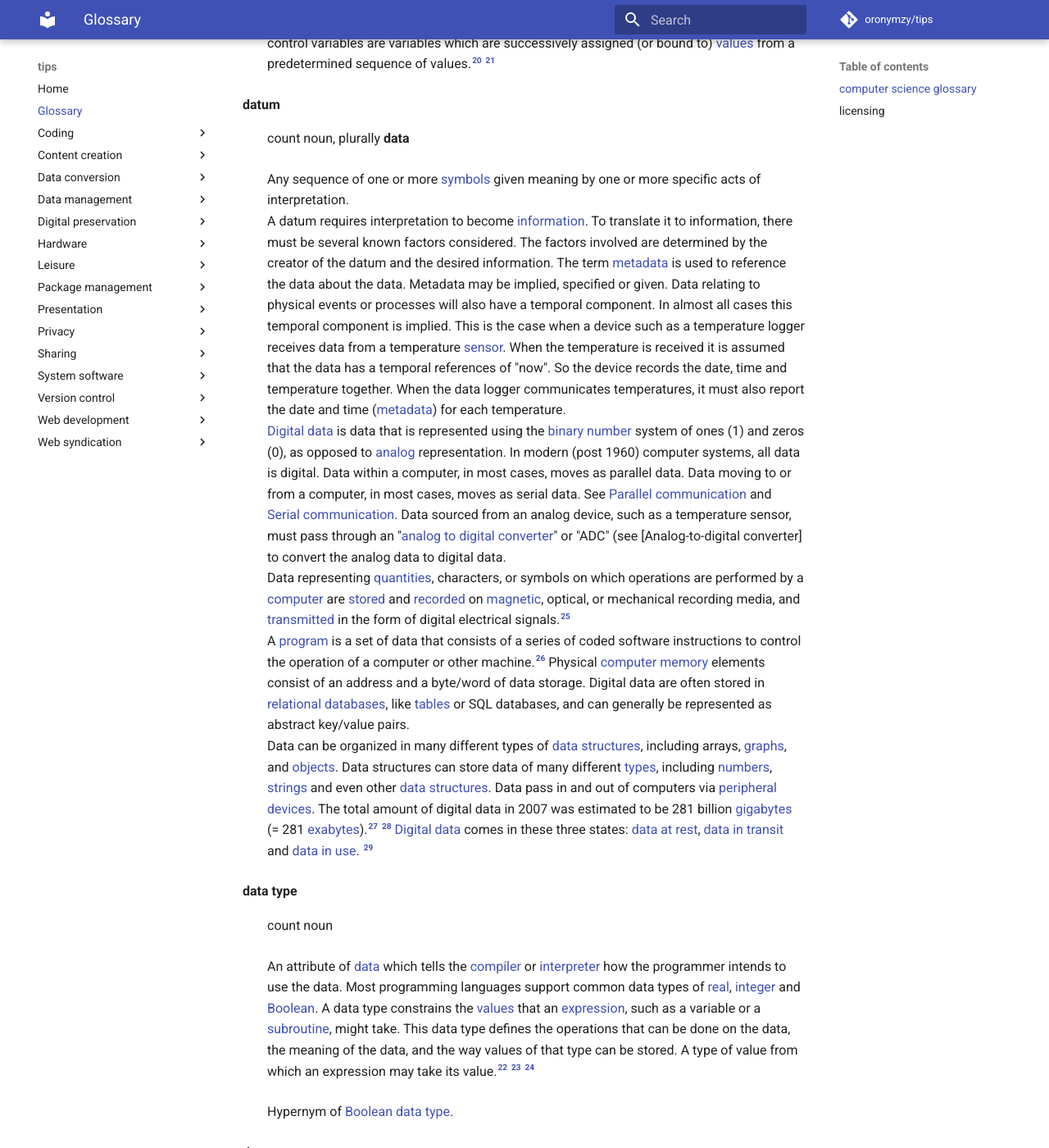
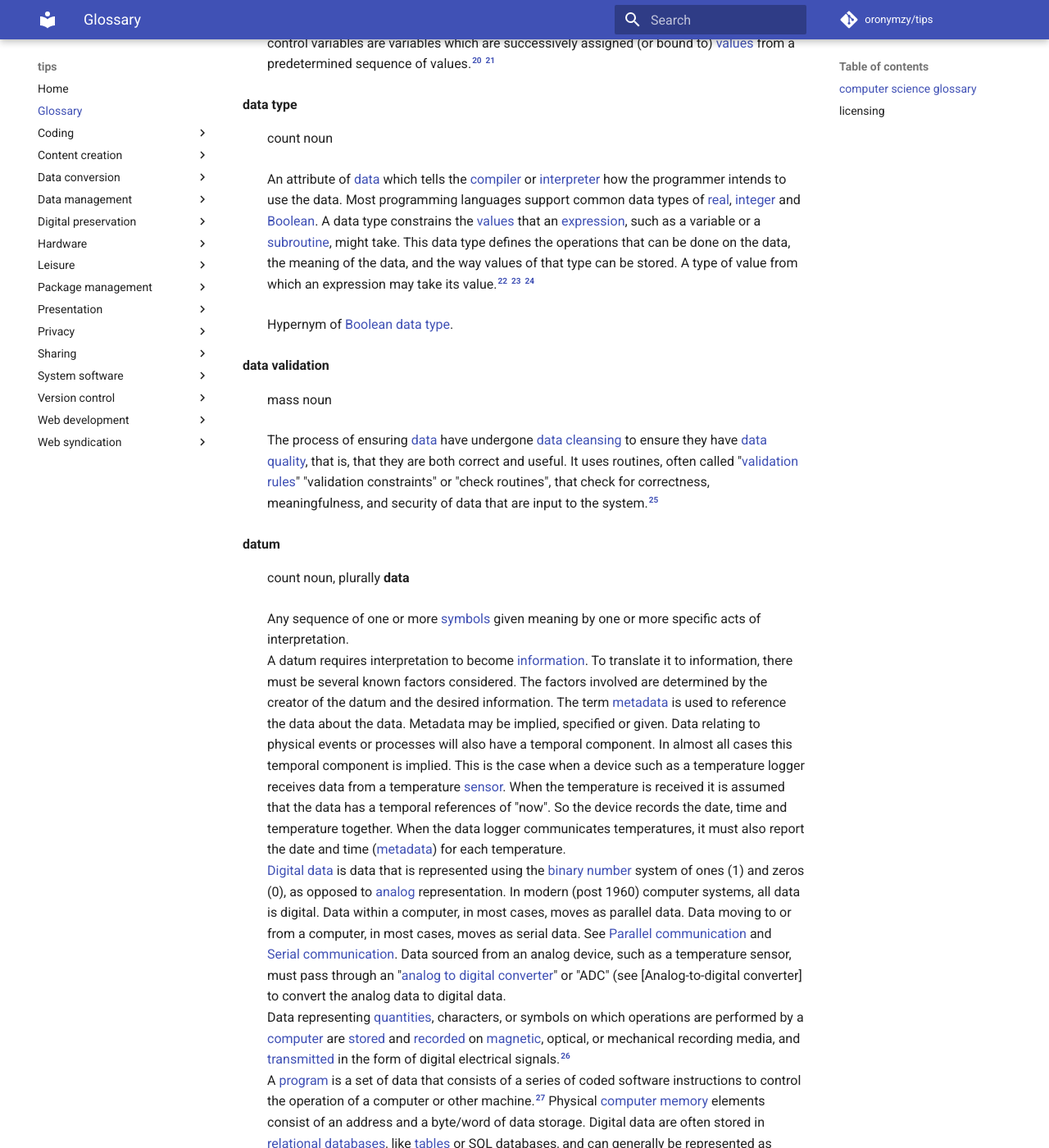
Before and after one commit to oronymzy/tips, an MkDocs documentation site: the page built from docs/glossry.md, in a window 1280 px wide and 1400 px high, scrolled down 4302 px. Shown: the whole window at 82% size. Built offline with MkDocs 1.6.1 and Material for MkDocs 9.7.7, drawn with Linux system fonts in a browser that asks for light colours; comment, search, counter and statistics services are not loaded; some of the changed text lies outside the part shown.

Commit message:
Add 'data validation' concept, add list item, relocate section
Add 'data validation' concept, with footnote.
Add 'Data validation'
unordered list item with hyperlink in 'licensing' section.
Relocate 'data type' section into correct position
when alphabetical order is considered.

```diff
--- a/docs/glossry.md
+++ b/docs/glossry.md
@@ -96,6 +96,15 @@ else
 : count noun
 : A [variable](https://en.wikipedia.org/wiki/Variable_(computer_science)) that is used to regulate the [flow of control](https://en.wikipedia.org/wiki/Control_flow) of a program. In definite [iteration](#iterationdef), control variables are variables which are successively assigned (or bound to) [values](#valuedef) from a predetermined sequence of values.[^controlvariabledef1] [^controlvariabledef-note1]
 
+**data type** {: #datatypedef }
+: count noun
+: An attribute of [data](#datumdef) which tells the [compiler](https://en.wikipedia.org/wiki/Compiler) or [interpreter](https://en.wikipedia.org/wiki/Interpreter_(computing)) how the programmer intends to use the data. Most programming languages support common data types of [real](https://en.wikipedia.org/wiki/Real_number), [integer](https://en.wikipedia.org/wiki/Integer_(computer_science)) and [Boolean](#Booleandatatypedef). A data type constrains the [values](#valuedef) that an [expression](#expressiondef), such as a variable or a [subroutine](#subroutinedef), might take. This data type defines the operations that can be done on the data, the meaning of the data, and the way values of that type can be stored. A type of value from which an expression may take its value.[^datatypedef1] [^datatypedef2] [^datatypedef-note1]
+: Hypernym of [Boolean data type](#Booleandatatypedef).
+
+**data validation** {: #datavalidationdef }
+: mass noun
+: The process of ensuring [data](#datumdef) have undergone [data cleansing](https://en.wikipedia.org/wiki/Data_cleansing) to ensure they have [data quality](https://en.wikipedia.org/wiki/Data_quality), that is, that they are both correct and useful. It uses routines, often called "[validation rules](https://en.wikipedia.org/wiki/Validation_rule)" "validation constraints" or "check routines", that check for correctness, meaningfulness, and security of data that are input to the system.[^datavalidationdef-note1]
+
 **datum** {: #datumdef }
 : count noun, plurally **data**
 : Any sequence of one or more [symbols](#symboldef) given meaning by one or more specific acts of interpretation.
@@ -355,6 +359,7 @@ The code fragments above are written in the [C programming language](https://en.
 - [Control variable (programming)](https://en.wikipedia.org/w/index.php?title=Control_variable_(programming)&oldid=868177931)
 - [Data (computing)](https://en.wikipedia.org/w/index.php?title=Data_(computing)&oldid=881080086)
 - [Data type](https://en.wikipedia.org/w/index.php?title=Data_type&oldid=879519751)
+- [Data validation](https://en.wikipedia.org/w/index.php?title=Data_validation&oldid=880736882)
 - [Entity](https://en.wikipedia.org/w/index.php?title=Entity&oldid=880867147)
 - [Entry point](https://en.wikipedia.org/w/index.php?title=Entry_point&oldid=881544189)
 - [Expression (computer science)](https://en.wikipedia.org/w/index.php?title=Expression_(computer_science)&oldid=878391104)
@@ -415,6 +420,7 @@ on Wiktionary, with changes made.
 [^datatypedef1]: [type](http://foldoc.org/type) at the *[Free On-line Dictionary of Computing](https://en.wikipedia.org/wiki/Free_On-line_Dictionary_of_Computing)*
 [^datatypedef2]: [Shaffer, C. A. (2011). *Data Structures & Algorithm Analysis in C++* (3rd ed.). Mineola, NY: Dover. 1.2. [ISBN](https://en.wikipedia.org/wiki/International_Standard_Book_Number) [978-0-486-48582-9](https://en.wikipedia.org/wiki/Special:BookSources/978-0-486-48582-9).
 [^datatypedef-note1]: This definition is based on [Wikipedia's definition](https://en.wikipedia.org/wiki/Data_type).
+[^datavalidationdef-note1]: This definition is essentially the same as [Wikipedia's definition](https://en.wikipedia.org/wiki/Data_validation).
 [^datumdef1]: ["data"](http://oxforddictionaries.com/definition/american_english/data). *Oxford Dictionaries*. [Archived](https://web.archive.org/web/20121006073603/http://oxforddictionaries.com/definition/american_english/data) from the original on 2012-10-06. Retrieved 2012-10-11.
 [^datumdef2]: ["computer program"](http://www.encyclopedia.com/topic/computer_program.aspx#2). *The Oxford Pocket Dictionary of Current English*. [Archived](https://web.archive.org/web/20111128202415/http://www.encyclopedia.com/topic/computer_program.aspx#2) from the original on 2011-11-28. Retrieved 2012-10-11.
 [^datumdef3]: Paul, Ryan (March 12, 2008). ["Study: amount of digital info > global storage capacity"](https://arstechnica.com/news.ars/post/20080312-study-amount-of-digital-info-global-storage-capacity.html). Ars Technics. [Archived](https://web.archive.org/web/20080313111238/http://arstechnica.com/news.ars/post/20080312-study-amount-of-digital-info-global-storage-capacity.html) from the original on March 13, 2008. Retrieved 2008-03-12.
```
Also changed, not shown: other parts of docs/glossry.md (+0 -5 lines).
